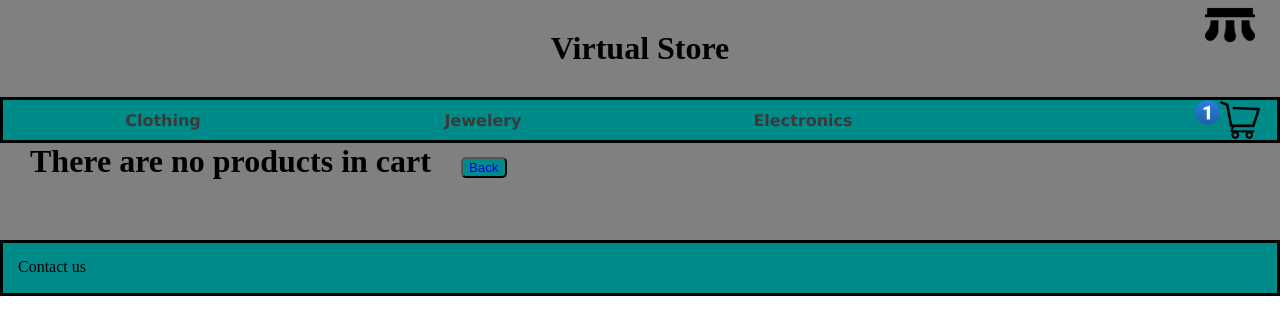
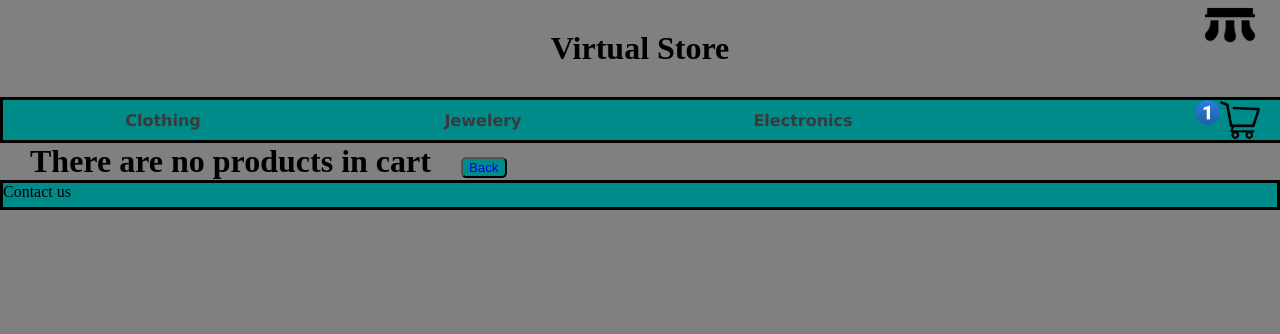
Before and after one commit to Nachignacio/React-Entrega-Final, a React (Create React App) app: page /cart in a window 1280 px wide. Shown: the top 334 px of the page. Built offline with nearby package versions, Linux system fonts and the light colour scheme.

Commit message:
problemas con el fondo

```diff
--- a/src/components/Cart.js
+++ b/src/components/Cart.js
@@ -2,13 +2,14 @@ import { useContext } from "react";
 import { CartContext } from "../context/CartContext";
 import CartItem from "./CartItem";
 import { Link } from "react-router-dom";
+import "../styles/components/Cart.css";
 
 function Cart(){
 
     const {cart, addProduct, clearCart, removeItem} = useContext(CartContext);
 
     return (
-        <div>
+        <div className="Cart">
             {cart.length == 0 ? <h1>There are no products in cart</h1> : cart.map(prod => <CartItem product={prod}/>)}
             <button className="boton">
                 <Link to="/">
--- /dev/null
+++ b/src/styles/components/Cart.css
@@ -0,0 +1,7 @@
+.Cart {
+    position:relative;
+    width: 100%;
+    height: 100%;
+    background-color: grey; /* Semi-transparent black background */
+
+  }
--- a/src/styles/components/ItemListContainer.css
+++ b/src/styles/components/ItemListContainer.css
@@ -5,7 +5,7 @@
 }
 
 .catalog .Item{
-    width: 300px;
+    width: 19vw;
     padding: 20px;
     margin-top: 20px;
     border-style: solid;
@@ -23,6 +23,7 @@
 
 .catalog .Item h1{
     position: relative;
+    font-size: larger;
     }
 
 .catalog .Item img{
--- a/src/styles/components/NavBar.css
+++ b/src/styles/components/NavBar.css
@@ -1,6 +1,8 @@
 nav{
     border-style: solid;
     background-color: darkcyan;
+    max-width: 100vw;
+    width: 100%;
 }
 
 nav ul{
--- a/src/styles/pages/Layout.css
+++ b/src/styles/pages/Layout.css
@@ -1,9 +1,15 @@
 .background footer{
-    margin-top: 60px;
-    height: 20px;
+    position: relative; /* Change to fixed */
+    bottom: 0;
+    left: 0;
+    width: 100%;;
+    max-width: 100vw;
+    height: 30px;
     background-color: darkcyan;
     border-style: solid;
-    padding: 15px;
+    box-sizing: border-box;
+    overflow-x: hidden;
+
 }
 
 .background header{
@@ -12,7 +18,11 @@
 }
 
 .background{
+    position: relative;
     background-color: radial-gradient(darkcyan,grey);
+    width: 100%;
+    max-width: 100vw;
+    min-height: 100vh; /* La unica forma de que el fondo ocupe todo el viewport*/
 }
 
 .background .logo{
```
